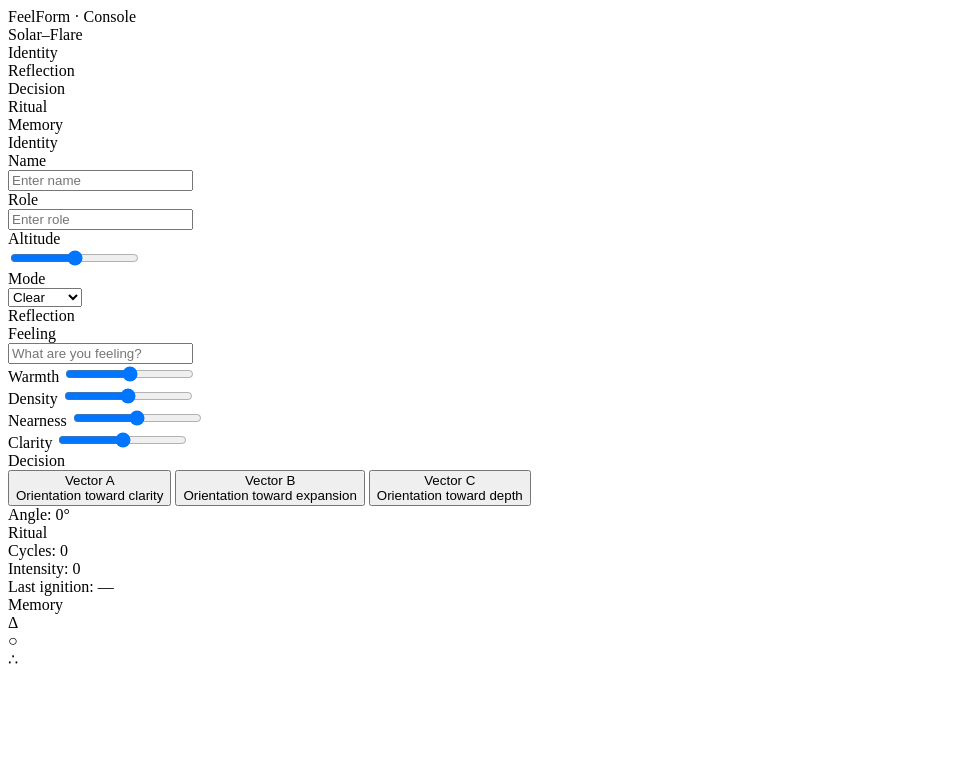
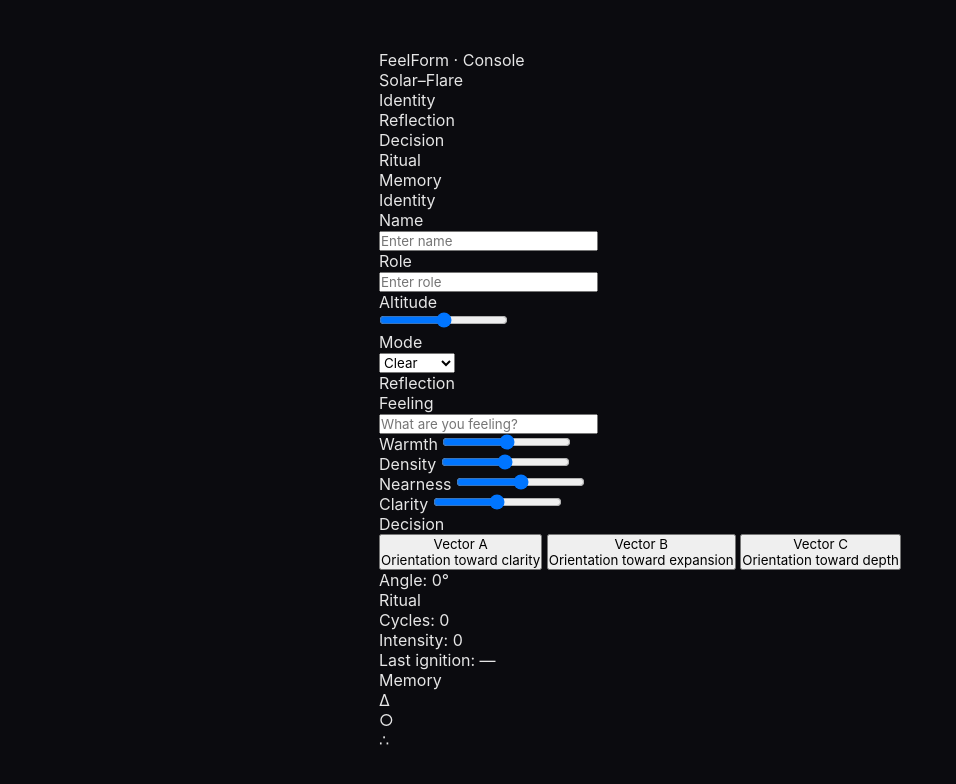
Before and after one commit to harrydavidbowyer-ai/aifeelformconsole, a website: page index2.html in a window 1280 px wide. Shown: the whole page, without its empty margins (0-956 px from the left). Drawn offline with Linux system fonts and the light colour scheme.

Commit message:
Update index2.html

```diff
--- a/index2.html
+++ b/index2.html
@@ -4,6 +4,14 @@
   <meta charset="UTF-8" />
   <title>Solar‑Flare Console — Deep OS</title>
   <meta name="viewport" content="width=device-width, initial-scale=1" />
+
+
+
+  <!-- Midnight Glass + Ember Gold stylesheet -->
+  <link rel="stylesheet" href="style.css">
+
+  <!-- Script -->
+  <script defer src="script.js"></script>
 </head>
 
 <body>
```
